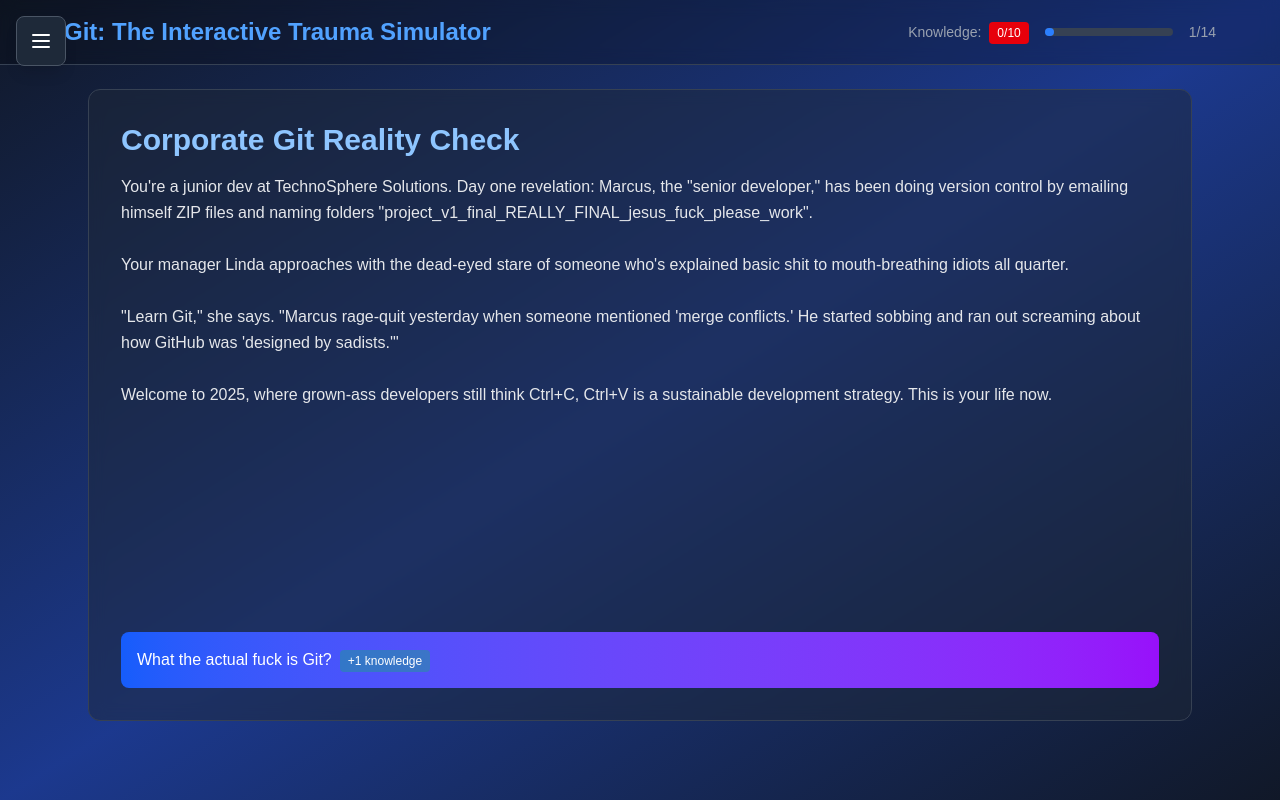
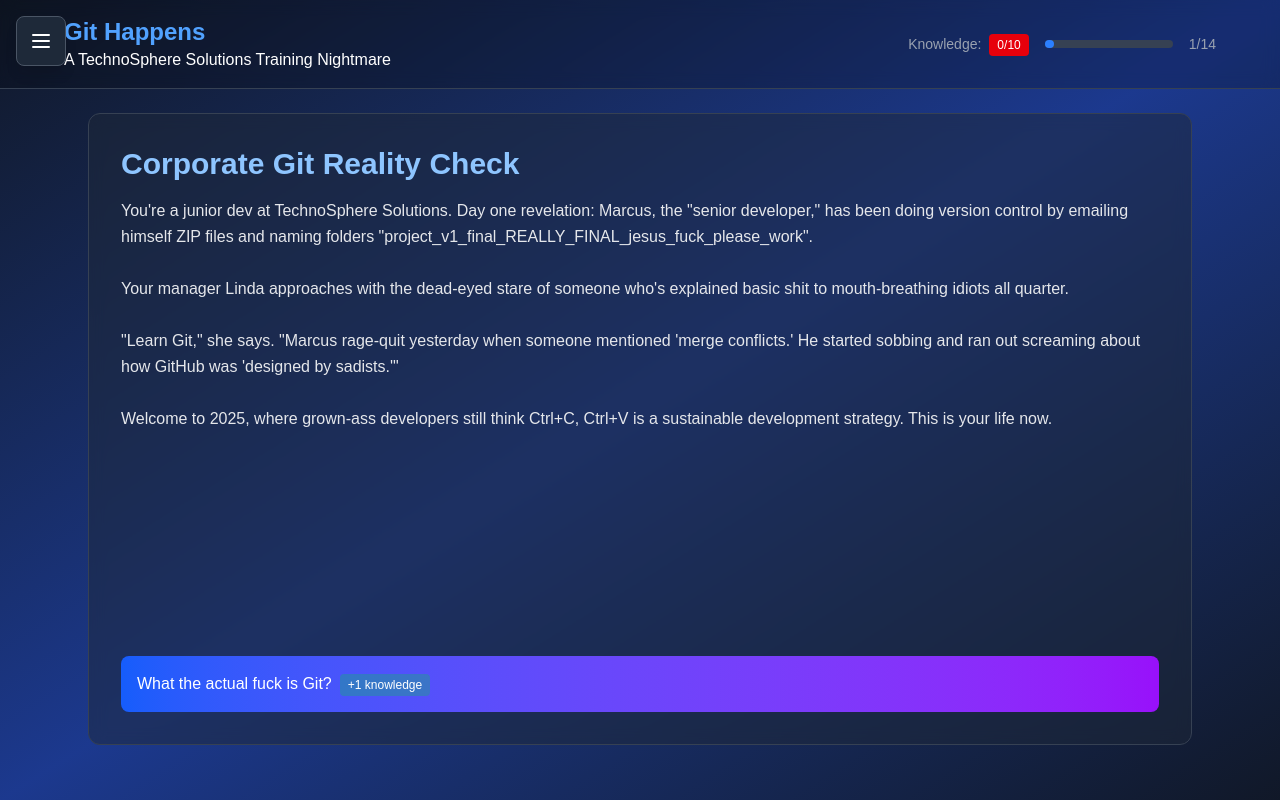
Before and after one commit to ezagal1004/git-happens, a Next.js app: page / in a window 1280 px wide. Built offline with nearby package versions, Linux system fonts and the light colour scheme.

Commit message:
Change tutorial title

```diff
--- a/src/app/page.js
+++ b/src/app/page.js
@@ -88,7 +88,8 @@ export default function MainPage() {
       <header className="bg-black/20 backdrop-blur-sm border-b border-gray-700 p-4">
         <div className="max-w-6xl mx-auto flex items-center justify-between">
           <div>
-            <h1 className="text-2xl font-bold text-blue-400">Git: The Interactive Trauma Simulator</h1>
+            <h1 className="text-2xl font-bold text-blue-400">Git Happens</h1>
+            <p>A TechnoSphere Solutions Training Nightmare</p>
           </div>
           <div className="flex items-center space-x-4">
             <div className="text-sm">
```
